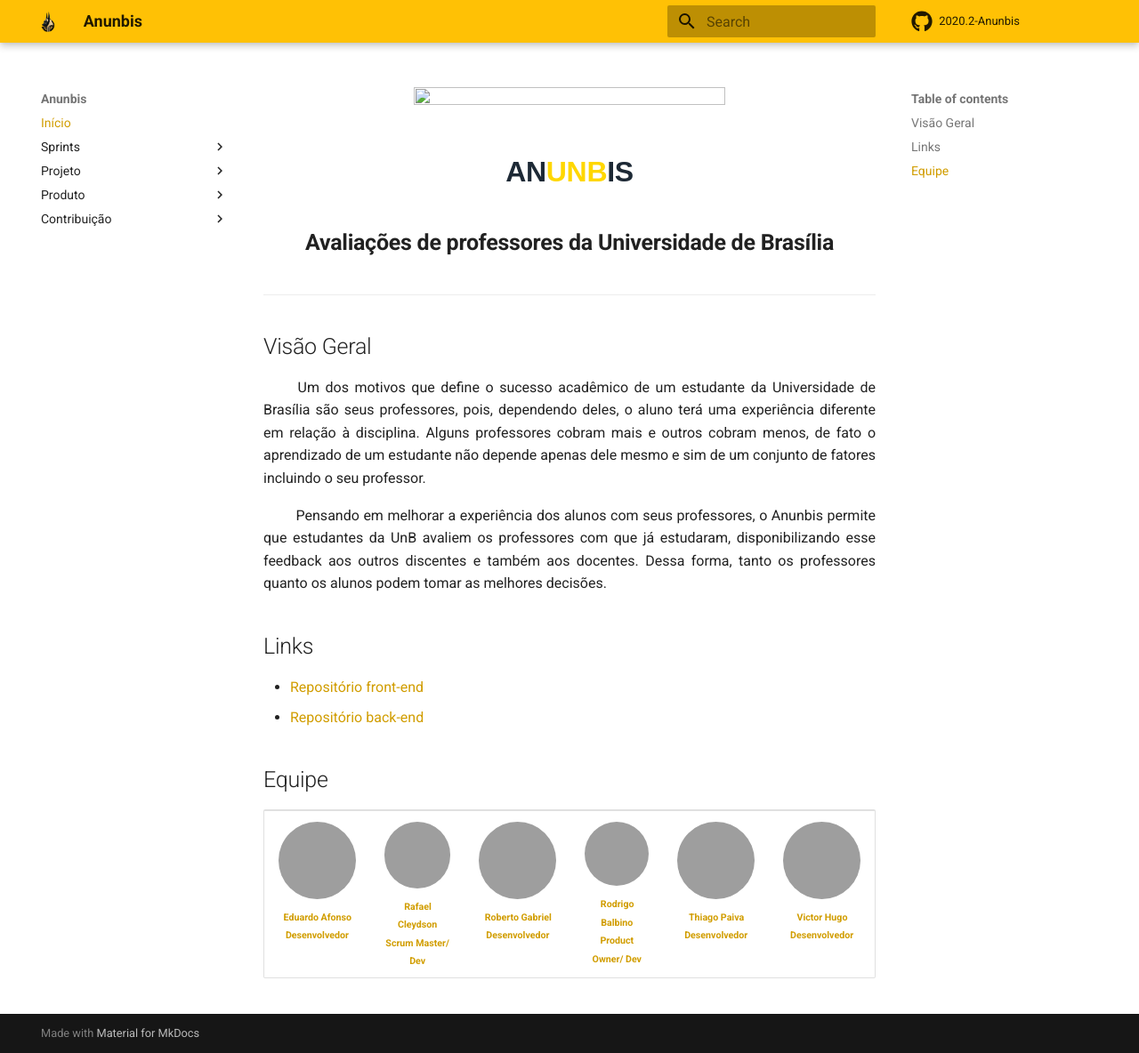
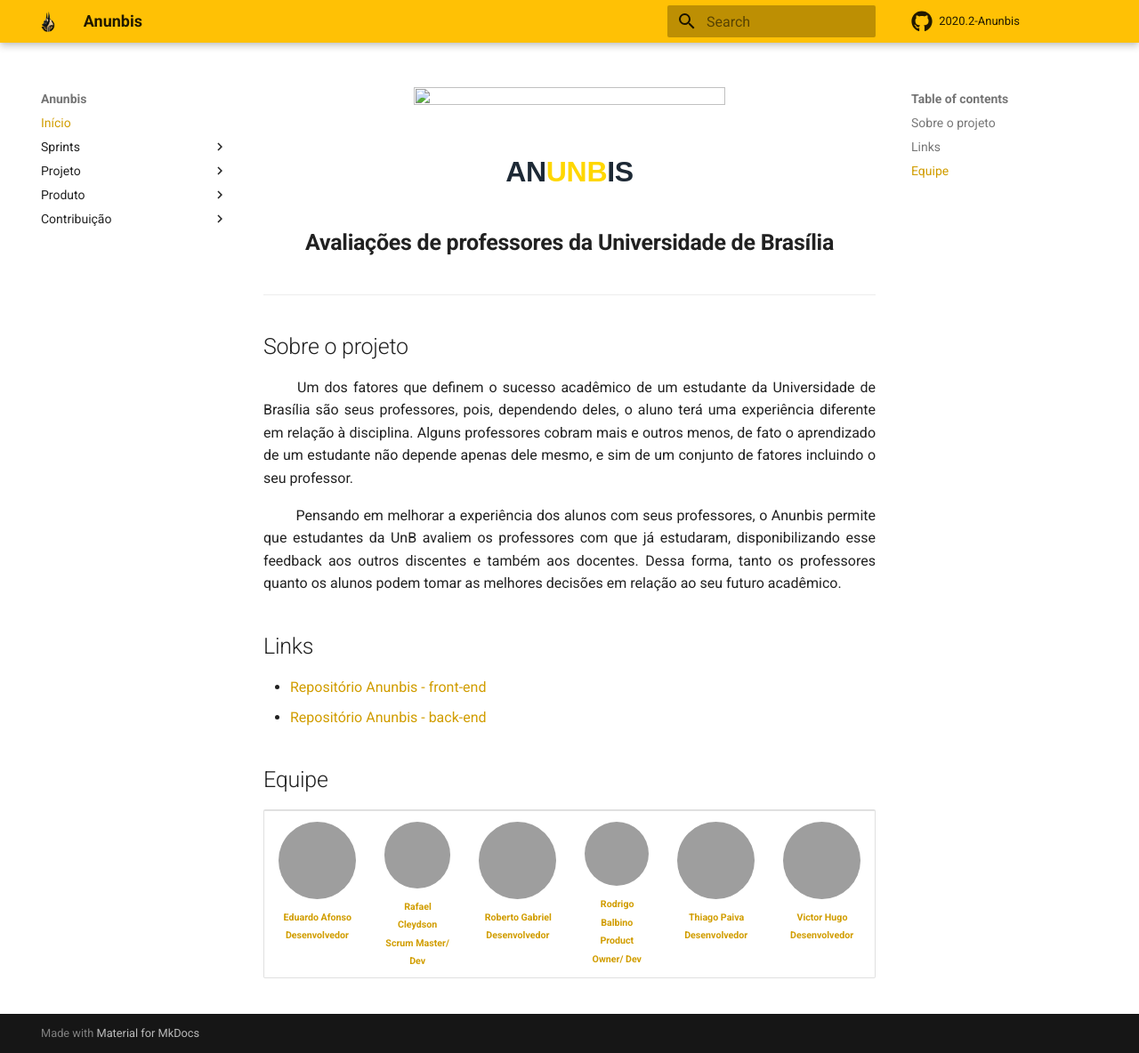
Before and after one commit to fga-eps-mds/2020.2-Anunbis, an MkDocs documentation site: the page built from docs/index.md, in a window 1280 px wide and 1184 px high, cut to the strip 0-1184 px from the top of the window. Shown: the whole strip at 89% size. Built offline with MkDocs 1.6.1 and Material for MkDocs 9.7.7, drawn with Linux system fonts in a browser that asks for light colours; comment, search, counter and statistics services are not loaded; grey boxes are pictures that could not be loaded.

Commit message:
(#116) Adicionado pequenos detalhes na documentação da página inicial

```diff
--- a/docs/index.md
+++ b/docs/index.md
@@ -5,14 +5,14 @@
 ---
 
 
-## Visão Geral
-<p align="justify"> &emsp;&emsp; Um dos motivos que define o sucesso acadêmico de um estudante da Universidade de Brasília são seus professores, pois, dependendo deles, o aluno terá uma experiência diferente em relação à disciplina. Alguns professores cobram mais e outros cobram menos, de fato o aprendizado de um estudante não depende apenas dele mesmo e sim de um conjunto de fatores incluindo o seu professor.</p>
+## Sobre o projeto
+<p align="justify"> &emsp;&emsp; Um dos fatores que definem o sucesso acadêmico de um estudante da Universidade de Brasília são seus professores, pois, dependendo deles, o aluno terá uma experiência diferente em relação à disciplina. Alguns professores cobram mais e outros menos, de fato o aprendizado de um estudante não depende apenas dele mesmo, e sim de um conjunto de fatores incluindo o seu professor.</p>
 
-<p align = "justify"> &emsp;&emsp; Pensando em melhorar a experiência dos alunos com seus professores, o Anunbis permite que estudantes da UnB avaliem os professores com que já estudaram, disponibilizando esse feedback aos outros discentes e também aos docentes. Dessa forma, tanto os professores quanto os alunos podem tomar as melhores decisões. </p>
+<p align = "justify"> &emsp;&emsp; Pensando em melhorar a experiência dos alunos com seus professores, o Anunbis permite que estudantes da UnB avaliem os professores com que já estudaram, disponibilizando esse feedback aos outros discentes e também aos docentes. Dessa forma, tanto os professores quanto os alunos podem tomar as melhores decisões em relação ao seu futuro acadêmico. </p>
 
 ## Links
-* [Repositório front-end](https://github.com/fga-eps-mds/2020.2-Anunbis-Frontend)
-* [Repositório back-end](https://github.com/fga-eps-mds/2020.2-Anunbis)
+* [Repositório Anunbis - front-end](https://github.com/fga-eps-mds/2020.2-Anunbis-Frontend)
+* [Repositório Anunbis - back-end](https://github.com/fga-eps-mds/2020.2-Anunbis)
 
 ## Equipe
 <table>
```
